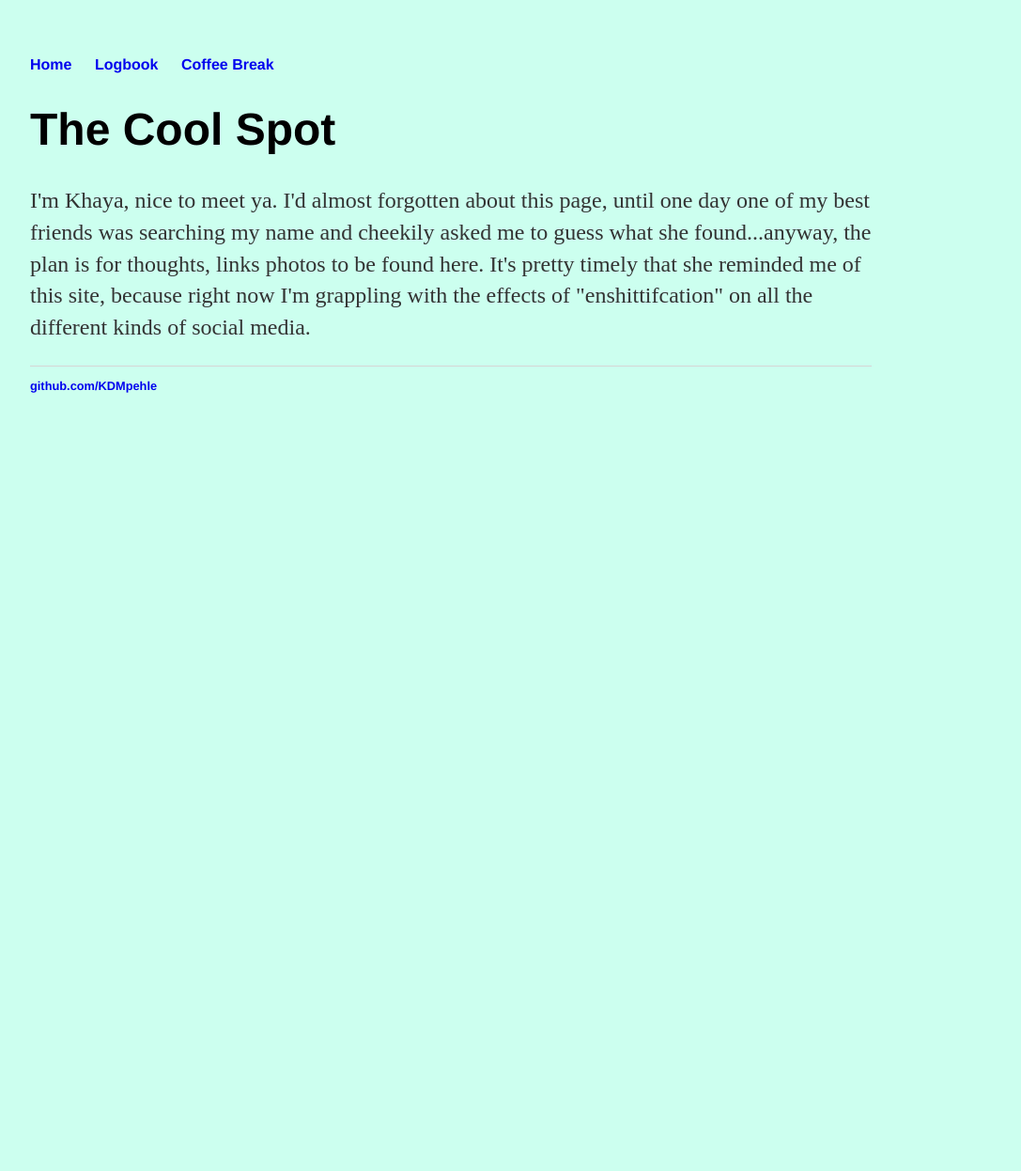
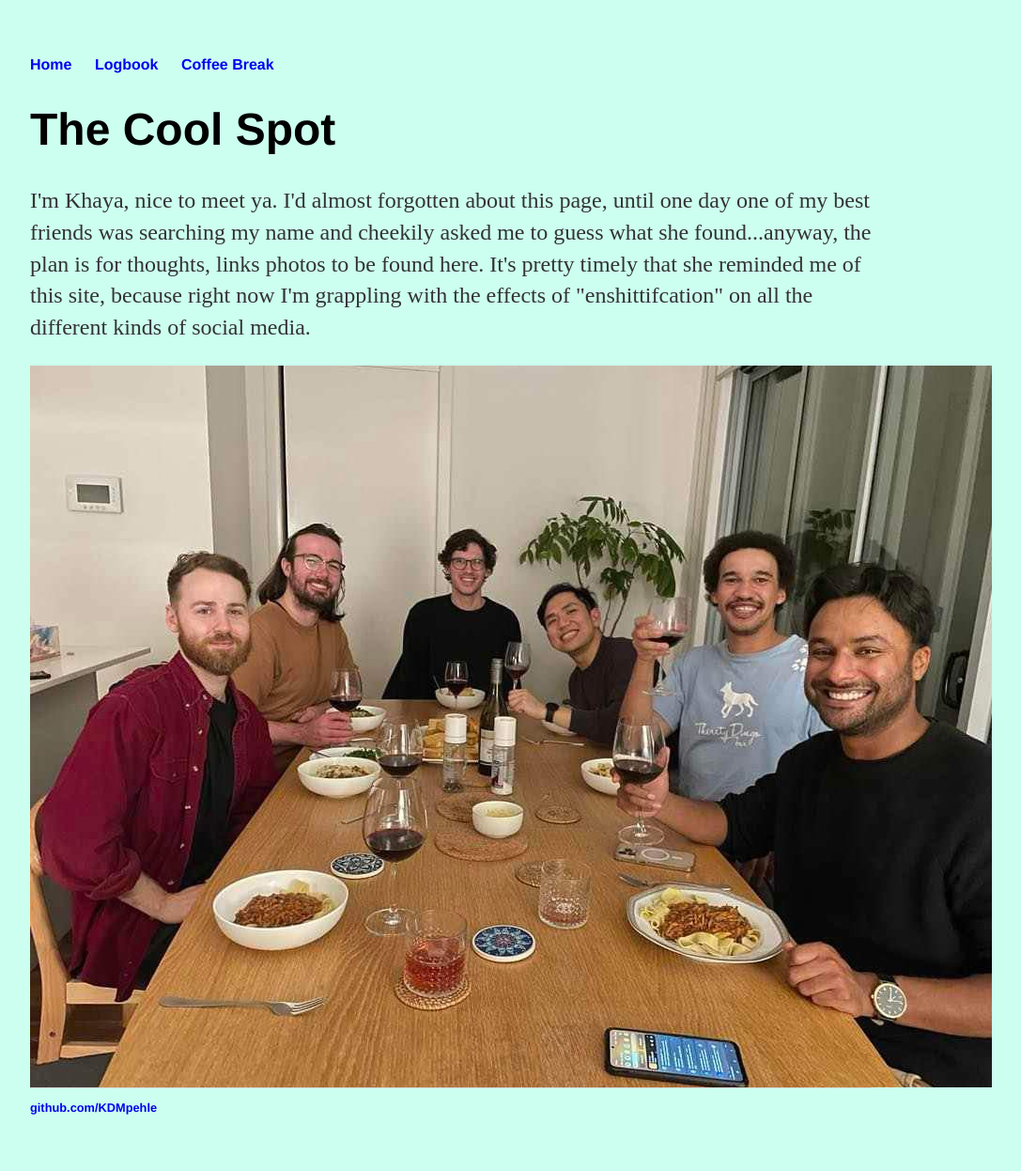
Before and after one commit to KDMpehle/KDMpehle.github.io, a Jekyll site: the page built from index.html, in a window 1280 px wide. Shown: the whole page at 94% size, without its empty margins (160-1247 px from the left). Built offline with Jekyll 4.4.1, drawn with Linux system fonts in a browser that asks for light colours; before the commit the page ends 900 px from its top, so only the background shows below that.

Commit message:
Update index.html
Testing homepage photo

```diff
--- a/index.html
+++ b/index.html
@@ -5,4 +5,5 @@
 	<h1>The Cool Spot</h1>
 	<p> I'm Khaya, nice to meet ya. I'd almost forgotten about this page, until one day one of my best friends was searching my name and cheekily asked me to guess what she found...anyway, the plan is for thoughts,
 	links photos to be found here. It's pretty timely that she reminded me of this site, because right now I'm grappling with the effects of "enshittifcation" on all the different kinds of social media. </p>
+<img src = "images/Dboys_dinner.jpeg"/>
 </div>
```
